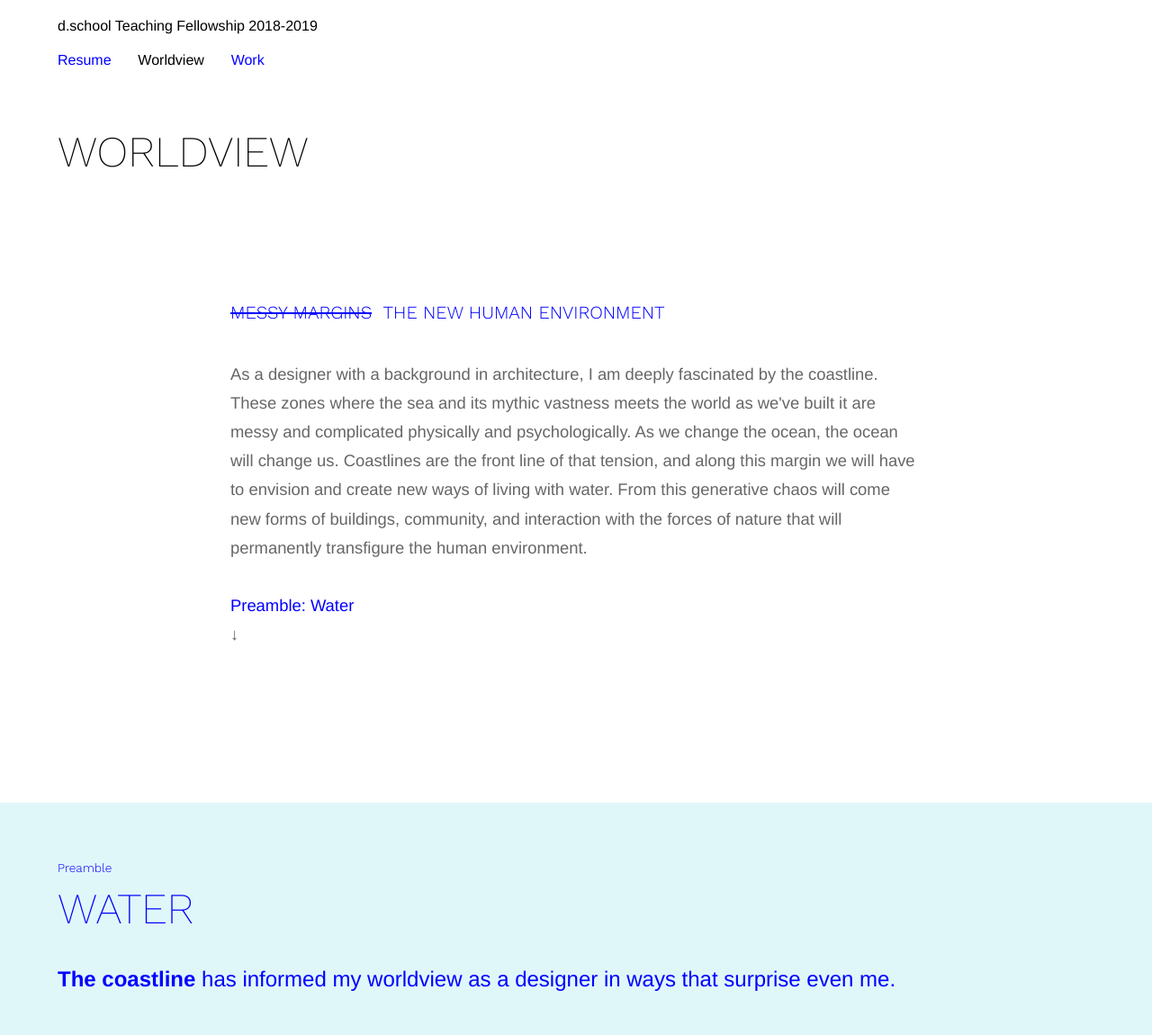
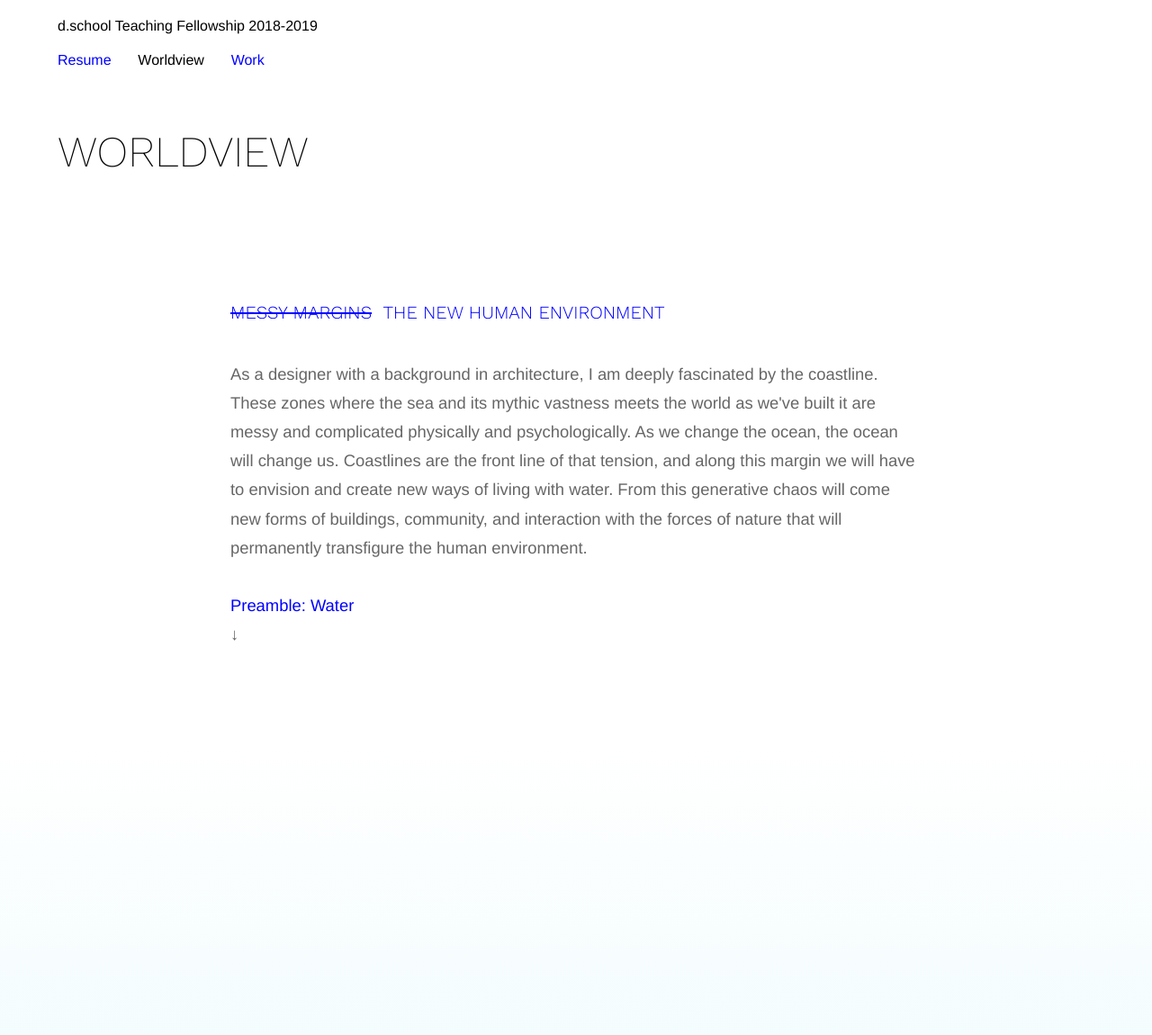
Before and after one commit to leidio/workshop, a Jekyll site: the page built from narrative.html, in a window 1280 px wide. Shown: the top 1150 px of the page at 90% size. Built offline with Jekyll 4.4.1, drawn with Linux system fonts in a browser that asks for light colours; some web fonts are replaced; grey boxes are pictures that could not be loaded.

Commit message:
Typos, gradient

```diff
--- a/css/rez.css
+++ b/css/rez.css
@@ -247,3 +247,33 @@
     border: 20px solid #F9FBE7;
     padding: 5%; /* calc(5% - 20px) */
 }
+
+.t0 {
+    height:100vh;
+    background: rgb(255,255,255);
+background: linear-gradient(180deg, rgba(255,255,255,1) 0%, rgba(224,247,250,1) 100%);
+}
+
+.t1 {
+    height:100vh;
+    background: rgb(224,247,250);
+background: linear-gradient(180deg, rgba(224,247,250,1) 0%, rgba(255,253,231,1) 100%);
+}
+
+.t2 {
+    height:100vh;
+    background: rgb(255,253,231);
+background: linear-gradient(180deg, rgba(255,253,231,1) 0%, rgba(227,242,253,1) 100%);
+}
+
+.t3 {
+    height:100vh;
+    background: rgb(227,242,253);
+background: linear-gradient(180deg, rgba(227,242,253,1) 0%, rgba(255,235,238,1) 100%);
+}
+
+.t4 {
+    height:100vh;
+    background: rgb(255,235,238);
+background: linear-gradient(180deg, rgba(255,235,238,1) 0%, rgba(249,251,231,1) 100%);
+}
--- a/narrative.html
+++ b/narrative.html
@@ -30,22 +30,22 @@
     </div>
 </section>
 
+<div class="t0">&nbsp;</div>
 
 <!-- Water Story -->
 
-<div class="border0 blue1_bg top5" id="water">
+<div class="border0 blue1_bg" id="water">
         <div class="narr-counter blue1">Preamble</div>
         <h1 class="narr-projectname">Water</h1>
         <span class="narr-projecttext blue1"><b>The coastline</b> has informed my worldview as a designer in ways that surprise even me.</span>
 </div>
-    <div class="hide">
+
+<div class="hide">
 			<img src="{{site.baseurl}}/img/water/water13.png" class="op80">
 			<span class="captionbox projectcaption">
 			Lake Michigan
 			</span>
 		</div>
-
-
 
 <div class="blue1_border">
 
@@ -237,10 +237,9 @@
 <div class="border1"><center><span class="projecttext">↓</span></center></div>
 -->
 
+<!-- Michigan Wetlands -->
 
-<!-- Michigan Wetlands -->
 <!--
-
 <div class="border0 green1_bg" id="wetlands">
         <div class="narr-counter green1">1/5</div>
         <h1 class="projectname">Wetlands</h1>
@@ -249,41 +248,50 @@
 <div class="green1_border">
 Michigan!
 </div>
-
-<div class="border1"><center><span class="projecttext">↓</span></center></div>
 -->
 
 
-<!-- Changing Course & Ripple Effect -->
+<!--<div class="t1">&nbsp;</div>-->
+
+
+<!-- Changing Course -->
+
 <!--
+<div class="border0 yellow1_bg" id="delta">
+      <div class="narr-counter yellow1">2/5</div>
+      <h1 class="projectname">Delta</h1>
+      <span class="narr-projecttext yellow1"><b>Changing Course:</b> Reconstructing the delta as protective infrastructure</span>
+    </div>
 
-<div class="border0 yellow1_bg" id="delta">
-        <div class="narr-counter yellow1">2/5</div>
-        <h1 class="projectname">Delta</h1>
-        <span class="narr-projecttext yellow1"><b>Changing Course:</b> The delta as protective infrastructure</span>
-</div>
+    <div class="hide">
+        <img src="{{site.baseurl}}/img/cc/re5b.png" class="op80">
+		<span class="captionbox projectcaption">
+		The Lake Pontchartrain levee
+		</span>
+    </div>
+
 <div class="yellow1_border">
-Changing Course
+    Changing Course
 </div>
 
-<div class="border1"><center><span class="projecttext">↓</span></center></div>
+<div class="t2">&nbsp;</div>
+-->
+
+<!-- Ripple Effect -->
+<!--
+<div class="border0 blue2_bg" id="place">
+        <div class="narr-counter blue2">3/5</div>
+        <h1 class="projectname">Place</h1>
+        <span class="narr-projecttext blue2"><b>Ripple Effect:</b> water literacy in New Orleans schools through design-based experiential learning</span>
+</div>
+
+<div class="blue2_border">
+Ripple Effect
+</div>
 -->
 
 
-<!-- Proxy -->
-<!--
-
-<div class="border0 blue2_bg" id="place">
-        <div class="narr-counter blue2">3/5</div>
-        <h1 class="projectname">Place</h1>
-        <span class="narr-projecttext blue2"><b>Proxy:</b> A digital platform enabling place-based experience</span>
-</div>
-<div class="blue2_border">
-Proxy
-</div>
-
-<div class="border1"><center><span class="projecttext">↓</span></center></div>
--->
+<!-- Mission: Ripple Effect prepares our youngest citizens to be tomorrow’s environmental leaders by redefining environmental education through place-based teaching, learning, research, and design.-->
 
 <!-- Against Exile -->
 <!--
@@ -312,3 +320,17 @@
 Plot
 </div>
 -->
+
+<!-- Proxy -->
+<!--
+<div class="border0 blue2_bg" id="place">
+        <div class="narr-counter blue2">3/5</div>
+        <h1 class="projectname">Place</h1>
+        <span class="narr-projecttext blue2"><b>Proxy:</b> A digital platform enabling place-based experience</span>
+</div>
+<div class="blue2_border">
+Proxy
+</div>
+
+<div class="border1"><center><span class="projecttext">↓</span></center></div>
+-->
```
Also changed, not shown: other parts of narrative.html (+1 -1 lines), img/water/water35b.png (added), 2 other files.
